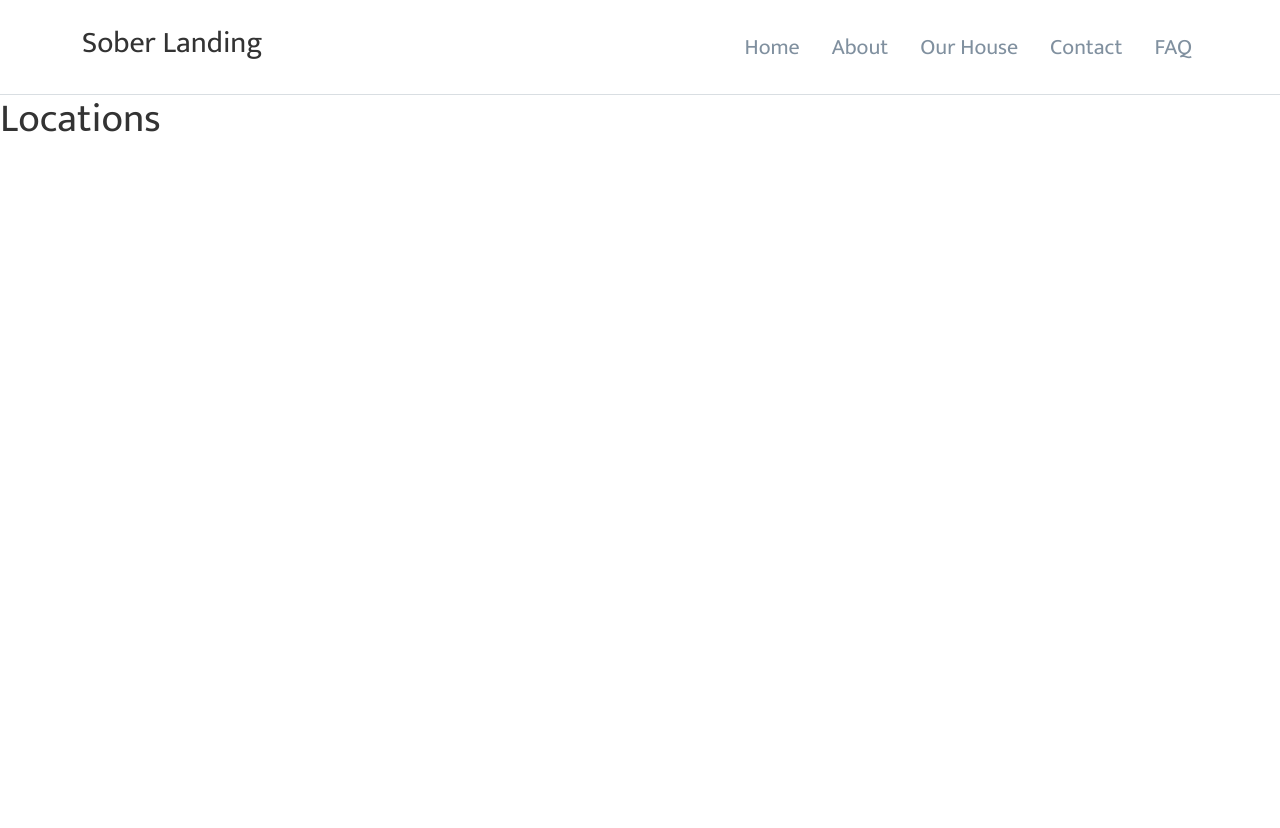
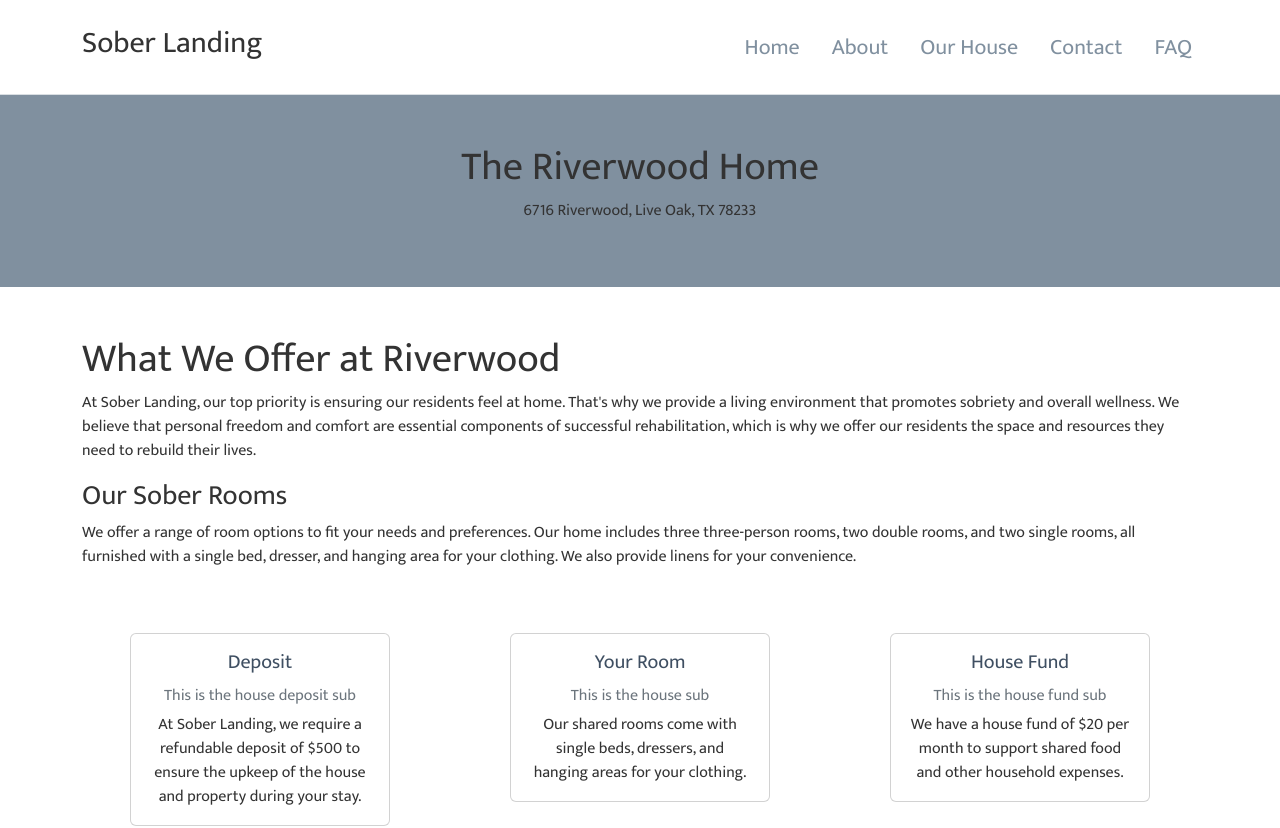
Before and after one commit to cDev-Creator/SoberLanding, a React (Create React App) app: page /locations in a window 1280 px wide. Shown: the top 828 px of the page. Before the commit the page ends 800 px from the top, so only its background shows below. Built offline with nearby package versions, Linux system fonts and the light colour scheme; the HTML template or start-up script is replaced by a standard one.

Commit message:
home starting info cards

```diff
--- a/src/components/Locations.js
+++ b/src/components/Locations.js
@@ -1,7 +1,78 @@
+import Footer from './Footer';
+import Copyright from './Copyright';
+import { Container, Row, Col, Card} from 'react-bootstrap';
 const Locations = () => {
     return (
-        <h1>Locations</h1>
-     );
+    <div>
+        <section className='p-5 text-center' style={{backgroundColor:'#80909f'}}>
+            <Container>
+                <h1>The Riverwood Home</h1>
+                <p>6716 Riverwood, Live Oak, TX 78233</p>
+            </Container>
+        </section>
+
+        <section className='p-5'>
+            <Container>
+                <h1>What We Offer at Riverwood</h1>
+                <p>At Sober Landing, our top priority is ensuring our residents feel at home. That's why we provide a living environment that promotes sobriety and overall wellness. We believe that personal freedom and comfort are essential components of successful rehabilitation, which is why we offer our residents the space and resources they need to rebuild their lives.</p>
+                <h3>Our Sober Rooms</h3>
+                <p>We offer a range of room options to fit your needs and preferences. Our home includes three three-person rooms, two double rooms, and two single rooms, all furnished with a single bed, dresser, and hanging area for your clothing. We also provide linens for your convenience.</p>
+            </Container>
+        </section>
+
+        <section>
+            <Container>
+                <Row className='text-center'>
+                    <Col md >
+                        <Card className='mb-4 mx-5'>
+                        <Card.Body style={{flexGrow: 1}}>
+                            <Card.Title className='mb-3' style={{ color: "#3f4f62" }}>Deposit</Card.Title>
+                            <Card.Subtitle className="mb-2 text-muted">
+                                This is the house deposit sub
+                            </Card.Subtitle>
+                            <Card.Text>
+                            At Sober Landing, we require a refundable deposit of $500 to ensure the upkeep of the house and property during your stay.
+                            </Card.Text>
+                            </Card.Body>
+                        </Card>
+                    </Col>
+                    <Col md >
+                    <Card className='mb-4 mx-5'>
+                        <Card.Body style={{flexGrow: 1}}>
+                            <Card.Title className='mb-3' style={{ color: "#3f4f62" }}>Your Room</Card.Title>
+                            <Card.Subtitle className="mb-2 text-muted">
+                                This is the house sub
+                            </Card.Subtitle>
+                            <Card.Text>
+                            Our shared rooms come with single beds, dressers, and hanging areas for your clothing.
+                            </Card.Text>
+                            </Card.Body>
+                        </Card>
+                    </Col>
+                    <Col md >
+                    <Card className='mb-5 mx-5'>
+                        <Card.Body style={{flexGrow: 1}}>
+                            <Card.Title className='mb-3' style={{ color: "#3f4f62" }}>House Fund</Card.Title>
+                            <Card.Subtitle className="mb-2 text-muted">
+                                This is the house fund sub
+                            </Card.Subtitle>
+                            <Card.Text>
+                            We have a house fund of $20 per month to support shared food and other household expenses.
+                            </Card.Text>
+                            </Card.Body>
+                        </Card>
+                    </Col>
+
+                </Row>
+
+            </Container>
+        </section>
+
+    < Footer />
+    <Copyright />
+    </div>
+
+    );
 }
 
 export default Locations;
```
